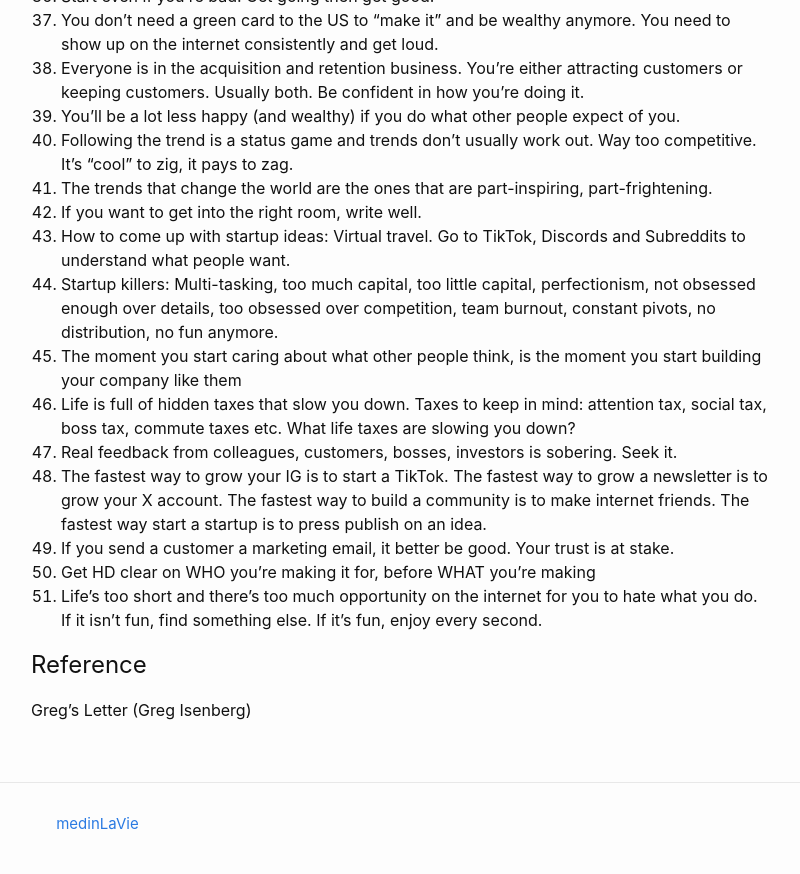
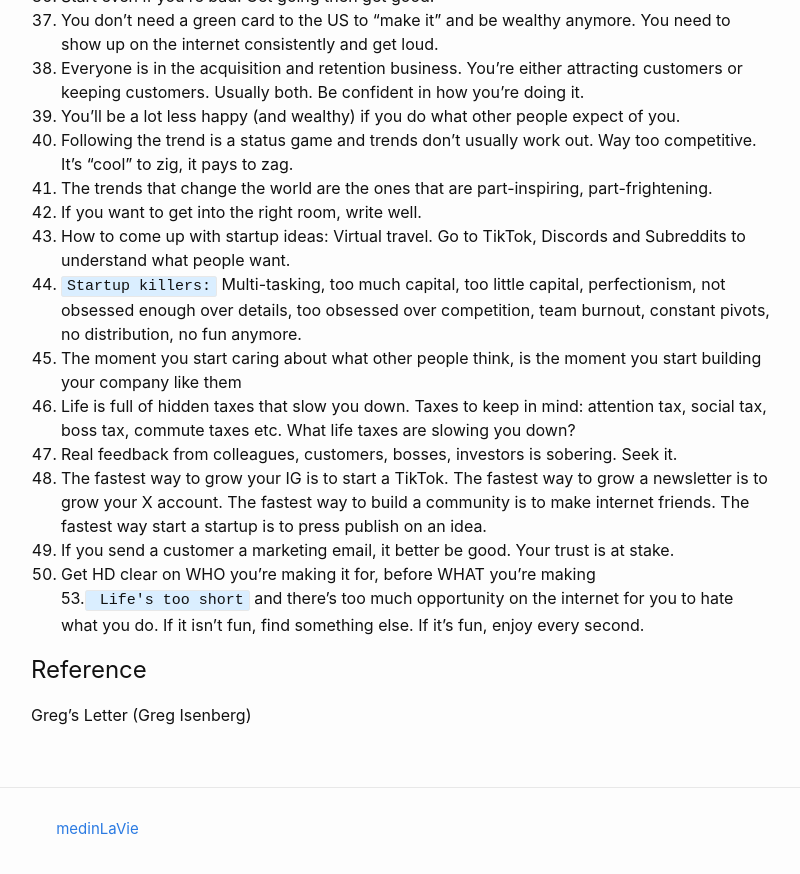
Before and after one commit to medinLaVie/medinLaVie.github.io, a Jekyll site: the page built from _posts/2024-04-04-20-year-startup-knowledge.md, in a window 1280 px wide and 900 px high, scrolled down 2765 px. Shown: the top 874 px of the window, without its empty margins (239-1039 px from the left). Built offline with Jekyll 4.4.1, drawn with Linux system fonts in a browser that asks for light colours; the table of contents is made by our own code.

Commit message:
added code for important bits in 4/4 posts

```diff
--- a/_posts/2024-04-04-20-year-startup-knowledge.md
+++ b/_posts/2024-04-04-20-year-startup-knowledge.md
@@ -69,14 +69,14 @@ toc: true
 43. The trends that change the world are the ones that are part-inspiring, part-frightening.
 44. If you want to get into the right room, write well.
 45. How to come up with startup ideas: Virtual travel. Go to TikTok, Discords and Subreddits to understand what people want.
-46. Startup killers: Multi-tasking, too much capital, too little capital, perfectionism, not obsessed enough over details, too obsessed over competition, team burnout, constant pivots, no distribution, no fun anymore.
+46. `Startup killers:` Multi-tasking, too much capital, too little capital, perfectionism, not obsessed enough over details, too obsessed over competition, team burnout, constant pivots, no distribution, no fun anymore.
 47. The moment you start caring about what other people think, is the moment you start building your company like them
 48. Life is full of hidden taxes that slow you down. Taxes to keep in mind: attention tax, social tax, boss tax, commute taxes etc. What life taxes are slowing you down?
 49. Real feedback from colleagues, customers, bosses, investors is sobering. Seek it.
 50. The fastest way to grow your IG is to start a TikTok. The fastest way to grow a newsletter is to grow your X account. The fastest way to build a community is to make internet friends. The fastest way start a startup is to press publish on an idea.
 51. If you send a customer a marketing email, it better be good. Your trust is at stake.
 52. Get HD clear on WHO you're making it for, before WHAT you're making
-53. Life's too short and there's too much opportunity on the internet for you to hate what you do. If it isn't fun, find something else. If it's fun, enjoy every second.
+53.` Life's too short` and there's too much opportunity on the internet for you to hate what you do. If it isn't fun, find something else. If it's fun, enjoy every second.
 
 # Reference
 Greg's Letter (Greg Isenberg)
```
